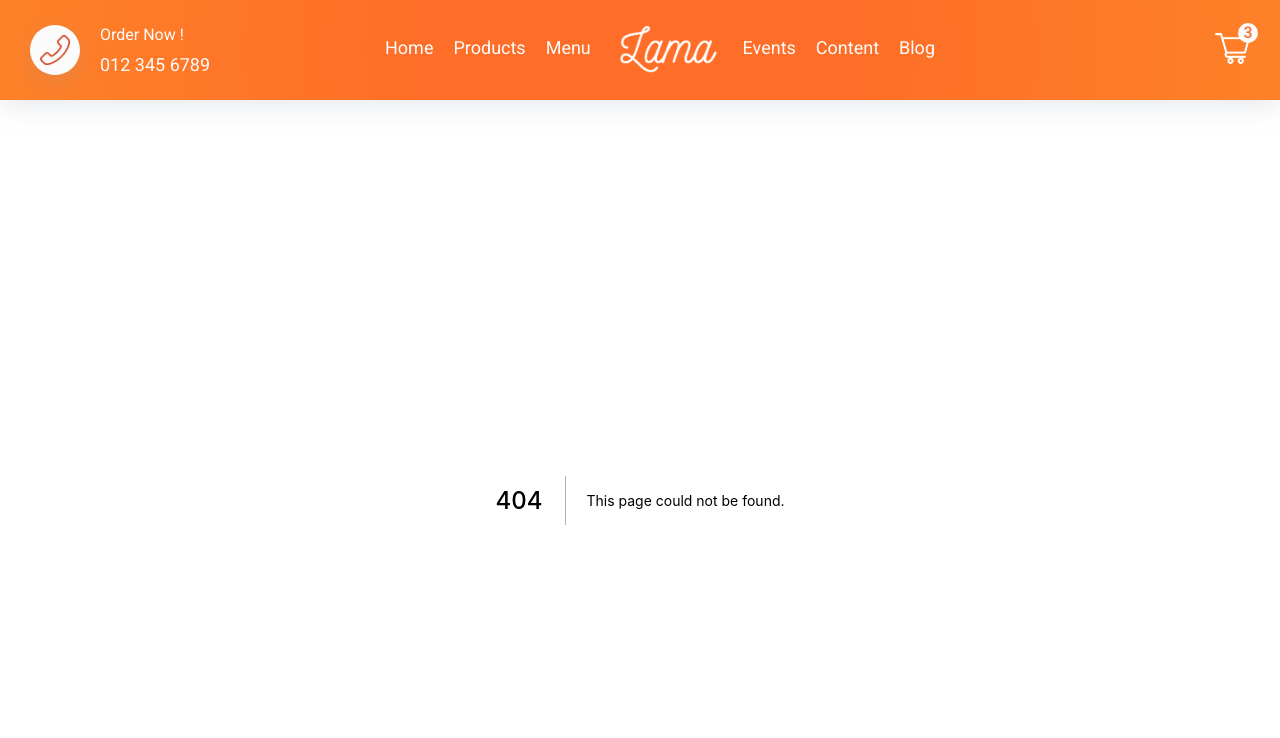
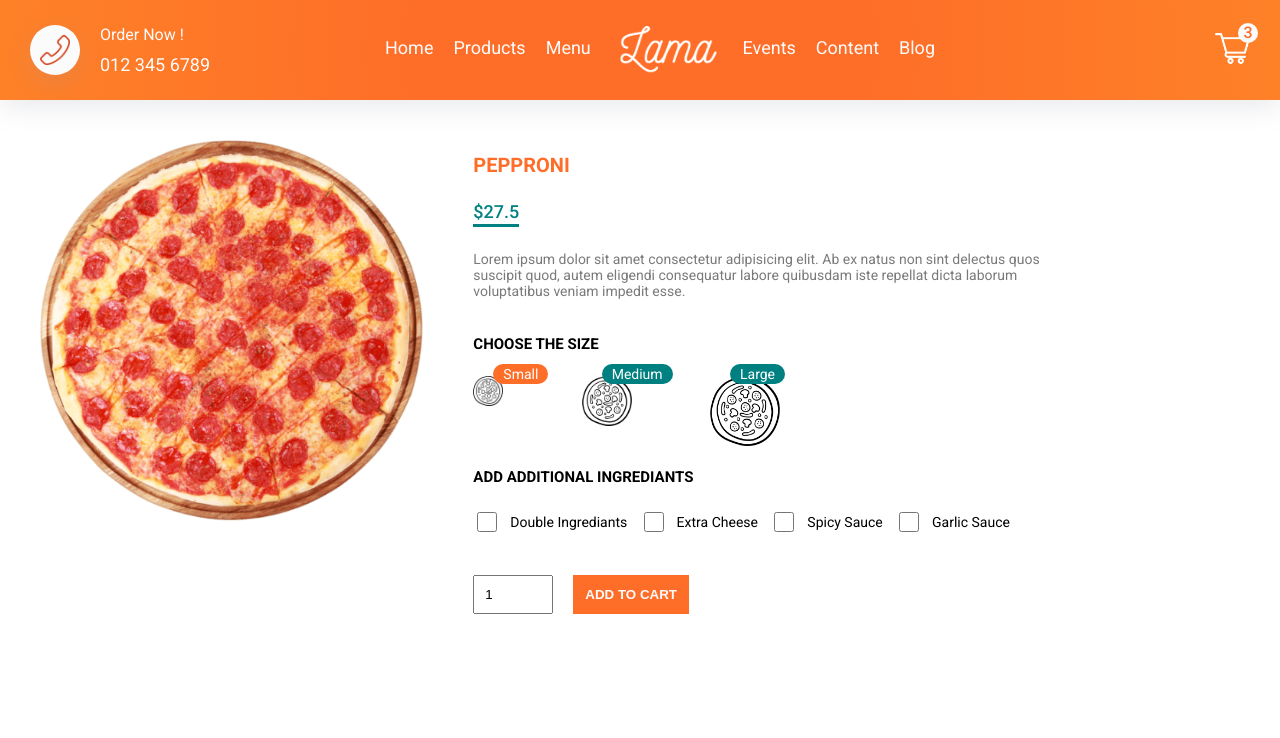
Before and after one commit to eldoghry/PizzaApp-next, a Next.js app: page /product/1 in a window 1280 px wide. Before the commit this address had no page. Shown: the top 738 px of the page. Built offline with nearby package versions, Linux system fonts and the light colour scheme.

Commit message:
fixing issues

```diff
--- /dev/null
+++ b/pages/product/[id].jsx
@@ -0,0 +1,105 @@
+import styles from "../../styles/Product.module.css";
+import Image from "next/image";
+import { useState } from "react";
+
+const Product = () => {
+  const pizza = {
+    img: "/img/pizza.png",
+    name: "Pepproni",
+    price: 27.5,
+    prices: [27.5, 52.25, 70.8],
+    desc: `Lorem ipsum dolor sit amet consectetur adipisicing elit. Ab ex natus
+    non sint delectus quos suscipit quod, autem eligendi consequatur
+    labore quibusdam iste repellat dicta laborum voluptatibus veniam
+    impedit esse.
+  `,
+  };
+
+  const [price, setPrice] = useState(pizza.price);
+
+  const sizeTag = ["small", "medium", "large"];
+
+  const handlePrice = (newPrice) => setPrice(newPrice);
+
+  return (
+    <div className={styles.container}>
+      <div className={styles.left}>
+        <Image
+          src="/img/pizza.png"
+          alt=""
+          objectFit="cover"
+          width="500"
+          height="500"
+        />
+      </div>
+      <div className={styles.right}>
+        <h1 className={styles.title}>{pizza.name}</h1>
+        <span className={styles.price}>{price}</span>
+        <p className={styles.desc}>{pizza.desc}</p>
+
+        <h2 className={styles.subtitle}>choose the size</h2>
+        <div className={styles.sizes}>
+          {pizza.prices.map((price, index) => {
+            return (
+              <div className={styles.size}>
+                <input
+                  type="radio"
+                  name="size"
+                  id={sizeTag[index]}
+                  defaultChecked={!index}
+                  onChange={() => handlePrice(price)}
+                />
+
+                <label htmlFor={sizeTag[index]}>
+                  <Image
+                    src="/img/size.png"
+                    alt=""
+                    objectFit="cover"
+                    layout="fill"
+                  />
+
+                  <span className={styles.sizeTitle}>{sizeTag[index]}</span>
+                </label>
+              </div>
+            );
+          })}
+        </div>
+
+        <h2 className={styles.subtitle}>add additional ingrediants</h2>
+        <div className={styles.ingrediants}>
+          <div className={styles.option}>
+            <input type="checkbox" name="double" id="double" />
+            <label htmlFor="double">double ingrediants</label>
+          </div>
+
+          <div className={styles.option}>
+            <input type="checkbox" name="cheese" id="cheese" />
+            <label htmlFor="cheese">extra cheese</label>
+          </div>
+
+          <div className={styles.option}>
+            <input type="checkbox" name="spicy" id="spicy" />
+            <label htmlFor="spicy">spicy sauce</label>
+          </div>
+
+          <div className={styles.option}>
+            <input type="checkbox" name="garlic" id="garlic" />
+            <label htmlFor="garlic">garlic sauce</label>
+          </div>
+        </div>
+
+        <div className={styles.add}>
+          <input
+            type="number"
+            defaultValue={1}
+            min={1}
+            className={styles.quantity}
+          />
+          <button className={styles.button}>add to cart</button>
+        </div>
+      </div>
+    </div>
+  );
+};
+
+export default Product;
--- /dev/null
+++ b/styles/Product.module.css
@@ -0,0 +1,139 @@
+.container {
+  min-height: 80vh;
+  padding: 40px;
+  display: flex;
+  gap: 50px;
+}
+
+.left {
+  flex: 1;
+}
+.right {
+  flex: 2;
+  display: flex;
+  flex-direction: column;
+  align-items: flex-start;
+  gap: 10px;
+}
+
+.title {
+  color: var(--color-main);
+  text-transform: uppercase;
+  /* margin-bottom: 20px; */
+}
+.subtitle {
+  text-transform: uppercase;
+}
+.price {
+  /* color: var(--color-main); */
+  color: teal;
+  font-weight: 500;
+  font-size: var(--font-size-large);
+  padding: 0 0 2px;
+  border-bottom: 3px solid teal;
+  /* text-decoration: underline; */
+}
+
+.price:before {
+  content: "$";
+}
+
+.desc {
+  font-size: var(--font-size-small);
+  color: var(--color-grey-light-2);
+  width: 80%;
+}
+
+.sizes {
+  width: 40%;
+  display: flex;
+  justify-content: space-between;
+}
+
+.size:first-child {
+  width: 30px;
+  height: 30px;
+  position: relative;
+}
+
+.size:nth-child(2) {
+  width: 50px;
+  height: 50px;
+  position: relative;
+}
+
+.size:last-child {
+  width: 70px;
+  height: 70px;
+  position: relative;
+}
+
+.size input {
+  display: none;
+}
+
+.size label {
+  cursor: pointer;
+}
+
+.sizeTitle {
+  position: absolute;
+  background: teal;
+  color: white;
+  font-weight: 400;
+  padding: 2px 10px;
+  border-radius: 10px;
+  font-size: var(--font-size-small);
+  text-transform: capitalize;
+  top: -12px;
+  left: 20px;
+}
+
+.size input:checked + label .sizeTitle {
+  background-color: var(--color-main);
+}
+
+.ingrediants {
+  width: 70%;
+  display: flex;
+  justify-content: space-between;
+}
+
+.option {
+  display: flex;
+  align-items: center;
+  gap: 10px;
+}
+
+.option input {
+  width: 20px;
+  height: 20px;
+  accent-color: var(--color-main);
+}
+
+.option label {
+  font-size: var(--font-size-small);
+  text-transform: capitalize;
+
+  cursor: pointer;
+}
+
+.add {
+  margin-top: 30px;
+}
+
+.quantity {
+  width: 80px;
+  margin-right: 20px;
+  padding: 10px;
+}
+
+.button {
+  padding: 12px;
+  text-transform: uppercase;
+  font-weight: 600;
+  color: var(--color-white-1);
+  background-color: var(--color-main);
+  border: none;
+  cursor: pointer;
+}
```
